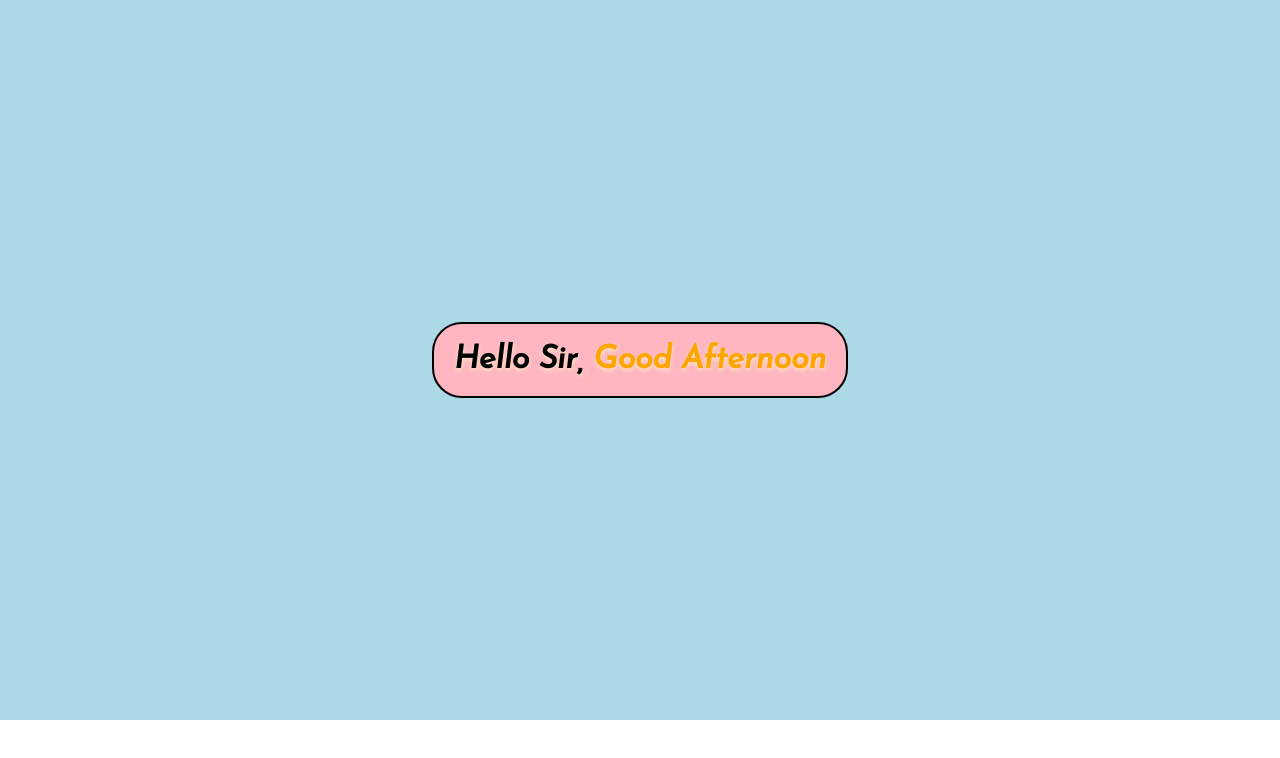
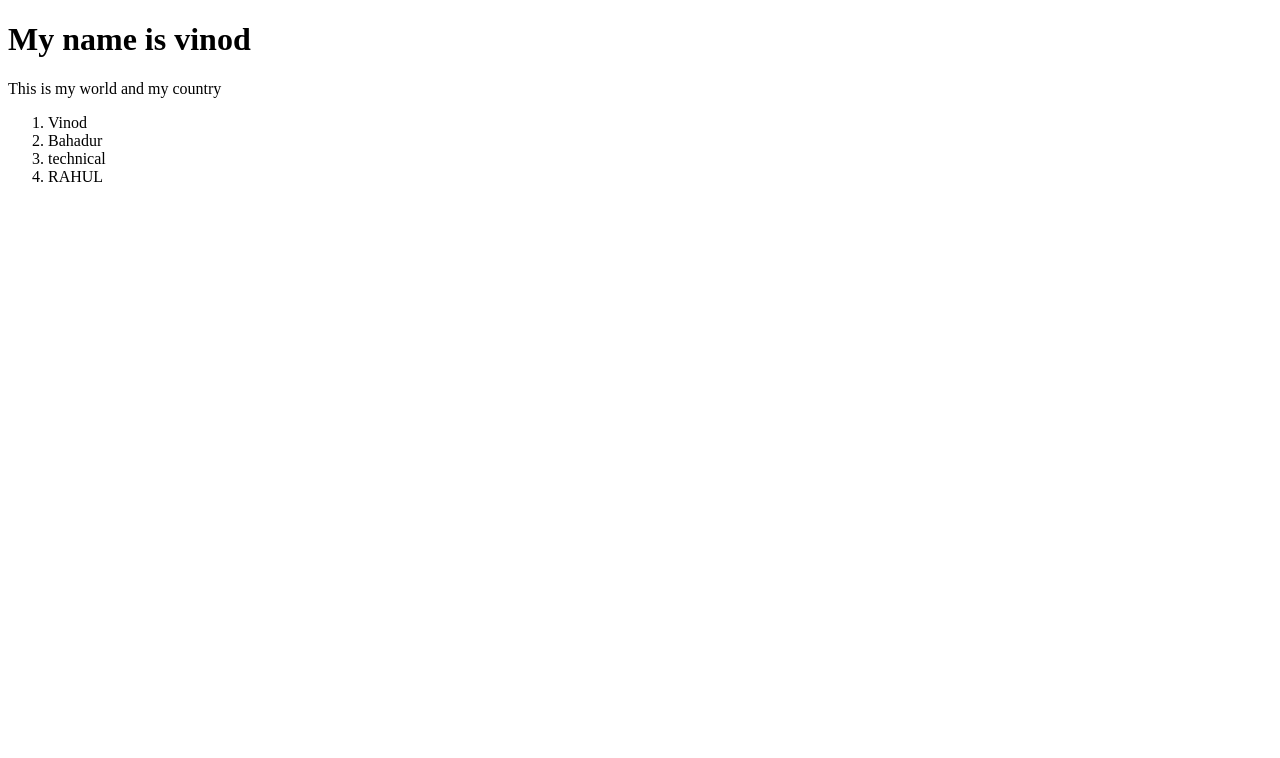
Before and after one commit to rahulanand10/React, a React (Create React App) app: page / in a window 1280 px wide. Shown: the top 758 px of the page. Built offline with nearby package versions, Linux system fonts and the light colour scheme.

Commit message:
Reach components-18

```diff
--- /dev/null
+++ b/src/App.jsx
@@ -0,0 +1,16 @@
+import React from 'react'
+import Heading from './Headings'
+import Para from './Para'
+import List from './List'
+
+function App(){
+    return(
+        <React.Fragment>
+            <Heading/>
+            <Para/>
+            <List/>
+        </React.Fragment>
+    )
+};
+
+export default App;
--- /dev/null
+++ b/src/Headings.jsx
@@ -0,0 +1,7 @@
+import React from 'react';
+
+function Heading(){
+    return <h1>My name is vinod</h1>;
+}
+
+export default Heading;
--- /dev/null
+++ b/src/List.jsx
@@ -0,0 +1,13 @@
+import React from 'react';
+
+function List(){
+    return (
+    <ol>
+      <li>Vinod</li>
+      <li>Bahadur</li>
+      <li>technical</li>
+      <li>RAHUL</li>
+    </ol>
+    );
+}
+export default List;
--- /dev/null
+++ b/src/Para.jsx
@@ -0,0 +1,7 @@
+import React from 'react'
+
+function Para(){
+    return <p>This is my world and my country</p>
+}
+
+export default Para;
--- a/src/index.js
+++ b/src/index.js
@@ -1,30 +1,9 @@
 import React from 'react'
-import ReactDOM from 'react-dom'
-import './index.css'
-
-let curDate=new Date(2020,5,5,13)
-curDate=curDate.getHours()
-let greeting='';
-const cssStyle={ };
-
-if (curDate>=1 && curDate<12){
-  greeting='Good Morning';
-  cssStyle.color='Green';
-}
-else if(curDate>=12 && curDate<19){
-  greeting='Good Afternoon';
-  cssStyle.color='Orange'
-}
-else{
-  greeting='Good Night'
-  cssStyle.color='Blue'
-}
-
-
-
-ReactDOM.render(
-  <div className="challenge">
-    <h1 className="heading">Hello Sir, <span style={cssStyle}>{greeting}</span></h1>
-  </div>,
+import ReactDom from 'react-dom'
+import App from './App'
+ReactDom.render(
+  <React.Fragment>
+  <App/>
+  </React.Fragment>,
   document.getElementById('root')
 );
```
